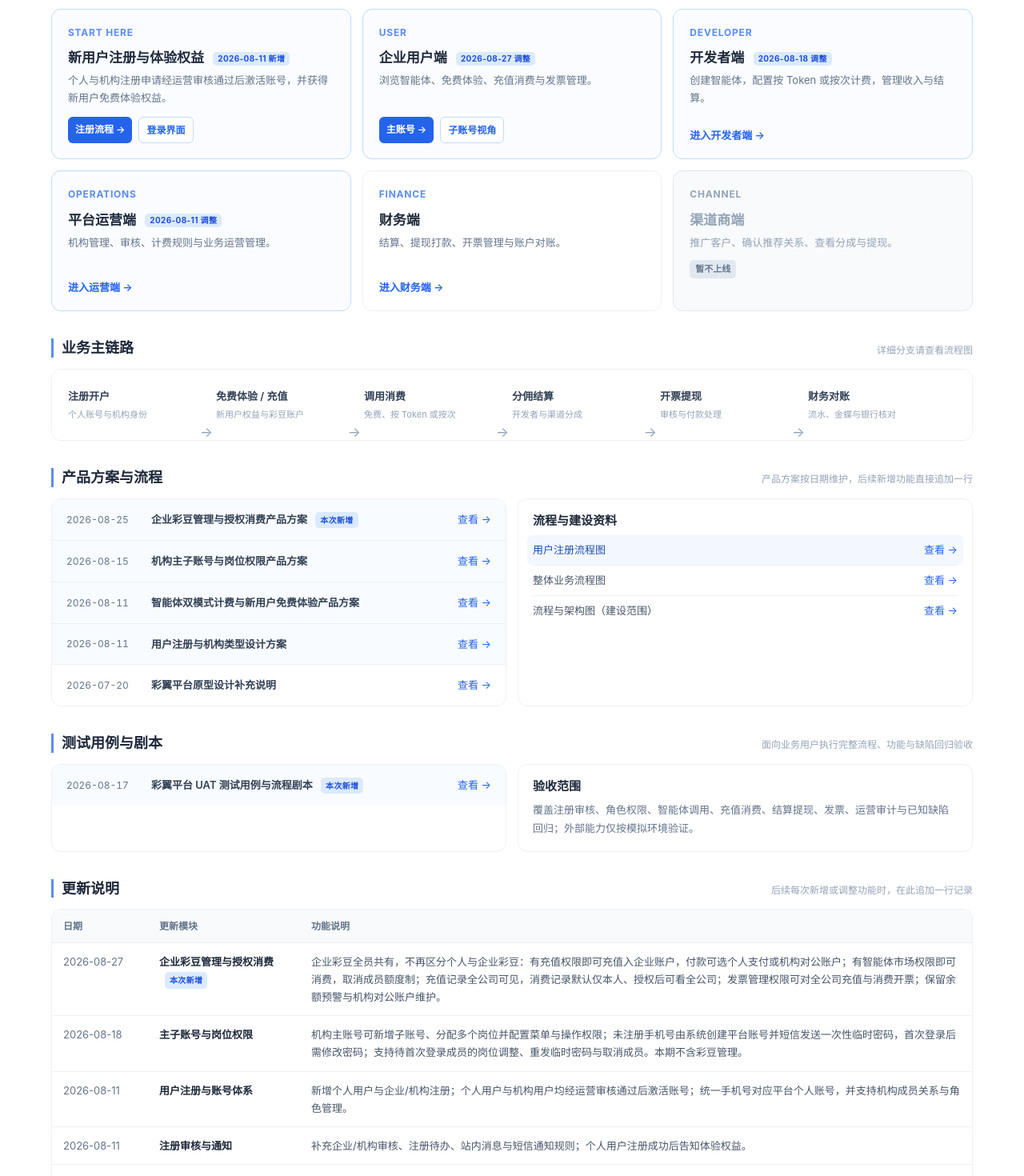
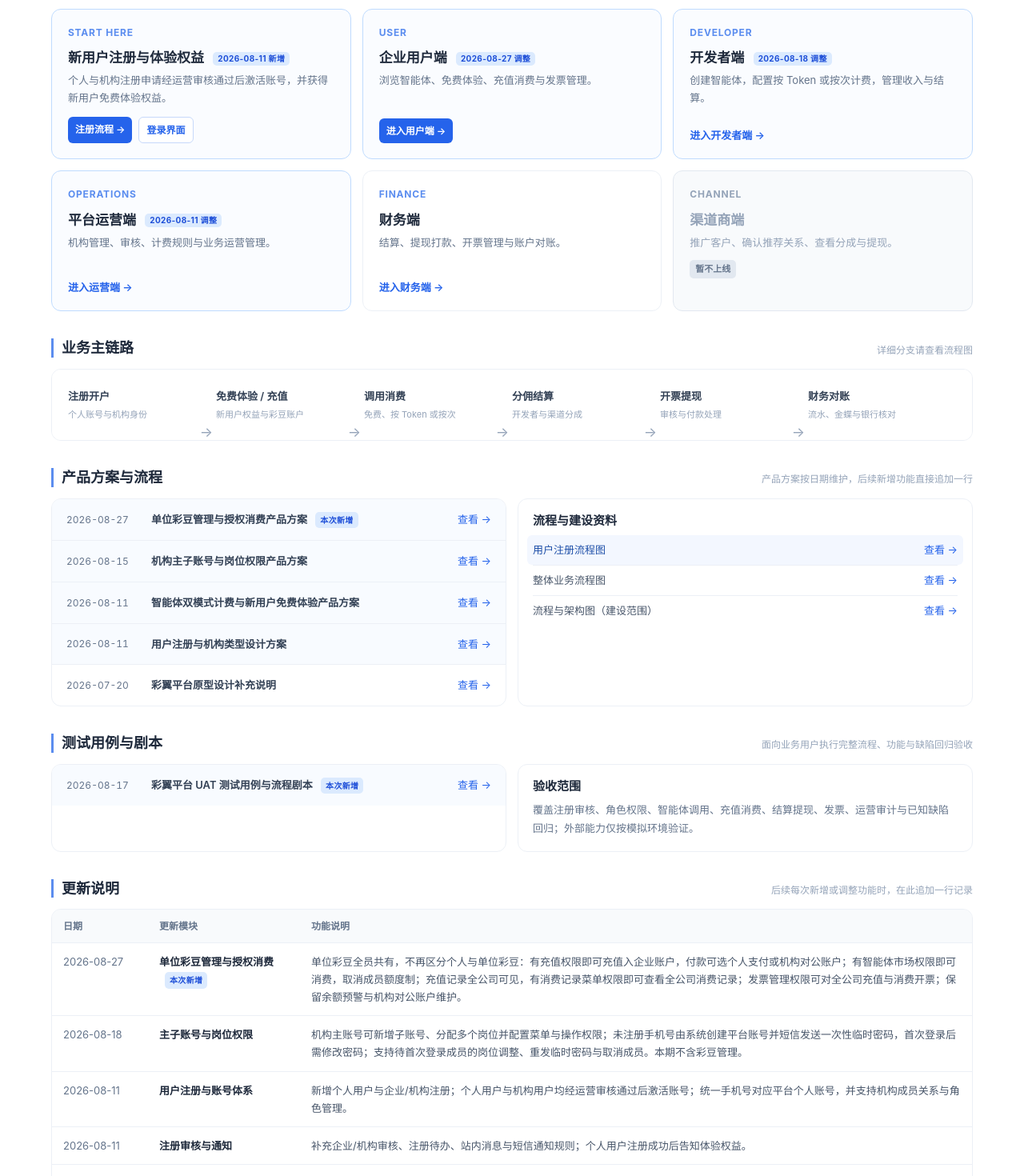
Before and after one commit to 9brgi09f/caiyi-platform-prototype, a plain HTML site: page index.html in a window 1280 px wide. Shown: the part 222-1692 px from the top of the page at 80% size. Drawn offline with Linux system fonts and the light colour scheme.

Commit message:
chore: 更新原型首页入口与方案链接
Co-Authored-By: Claude Opus 5 <noreply@anthropic.com>

```diff
--- a/index.html
+++ b/index.html
@@ -23,7 +23,7 @@
     <div class="hub-heading"><h2>原型界面</h2><p>从一个角色或任务直接进入对应页面</p></div>
     <div class="experience-grid">
       <article class="experience-card featured is-new"><span class="experience-index">START HERE</span><h3>新用户注册与体验权益 <span class="new-tag">2026-08-11 新增</span></h3><p>个人与机构注册申请经运营审核通过后激活账号，并获得新用户免费体验权益。</p><div class="experience-actions"><a href="user/register-select.html" target="_blank">注册流程 →</a><a class="secondary" href="user/login.html" target="_blank">登录界面</a></div></article>
-      <article class="experience-card is-new"><span class="experience-index">USER</span><h3>企业用户端 <span class="new-tag">2026-08-27 调整</span></h3><p>浏览智能体、免费体验、充值消费与发票管理。</p><div class="experience-actions"><a href="user/index.html?role=owner">主账号 →</a><a class="secondary" href="user/index.html?role=member">子账号视角</a></div></article>
+      <article class="experience-card is-new"><span class="experience-index">USER</span><h3>企业用户端 <span class="new-tag">2026-08-27 调整</span></h3><p>浏览智能体、免费体验、充值消费与发票管理。</p><div class="experience-actions"><a href="user/index.html?role=owner">进入用户端 →</a></div></article>
       <a class="experience-card is-new" href="developer/index.html"><span class="experience-index">DEVELOPER</span><h3>开发者端 <span class="new-tag">2026-08-18 调整</span></h3><p>创建智能体，配置按 Token 或按次计费，管理收入与结算。</p><span class="experience-go">进入开发者端 →</span></a>
       <a class="experience-card is-new" href="admin/index.html"><span class="experience-index">OPERATIONS</span><h3>平台运营端 <span class="new-tag">2026-08-11 调整</span></h3><p>机构管理、审核、计费规则与业务运营管理。</p><span class="experience-go">进入运营端 →</span></a>
       <a class="experience-card" href="finance/index.html"><span class="experience-index">FINANCE</span><h3>财务端</h3><p>结算、提现打款、开票管理与账户对账。</p><span class="experience-go">进入财务端 →</span></a>
@@ -40,7 +40,7 @@
     <div class="hub-heading"><h2>产品方案与流程</h2><p>产品方案按日期维护，后续新增功能直接追加一行</p></div>
     <div class="docs-grid">
       <div class="proposal-list">
-        <a href="企业彩豆管理与授权消费产品方案.html" target="_blank" class="is-new"><span class="proposal-date">2026-08-25</span><span class="proposal-name">企业彩豆管理与授权消费产品方案 <span class="new-tag">本次新增</span></span><span class="proposal-arrow">查看 →</span></a>
+        <a href="单位彩豆管理与授权消费产品方案.html" target="_blank" class="is-new"><span class="proposal-date">2026-08-27</span><span class="proposal-name">单位彩豆管理与授权消费产品方案 <span class="new-tag">本次新增</span></span><span class="proposal-arrow">查看 →</span></a>
         <a href="机构主子账号与岗位权限产品方案.html" target="_blank" class="is-new"><span class="proposal-date">2026-08-15</span><span class="proposal-name">机构主子账号与岗位权限产品方案</span><span class="proposal-arrow">查看 →</span></a>
         <a href="智能体双模式计费与新用户免费体验产品方案.html" target="_blank" class="is-new"><span class="proposal-date">2026-08-11</span><span class="proposal-name">智能体双模式计费与新用户免费体验产品方案</span><span class="proposal-arrow">查看 →</span></a>
         <a href="用户注册与机构类型设计方案.html" target="_blank" class="is-new"><span class="proposal-date">2026-08-11</span><span class="proposal-name">用户注册与机构类型设计方案</span><span class="proposal-arrow">查看 →</span></a>
@@ -63,7 +63,7 @@
   <section class="hub-section">
     <div class="hub-heading"><h2>更新说明</h2><p>后续每次新增或调整功能时，在此追加一行记录</p></div>
     <div class="update-table-wrap"><table class="update-table"><thead><tr><th>日期</th><th>更新模块</th><th>功能说明</th></tr></thead><tbody>
-      <tr><td class="update-date">2026-08-27</td><td class="update-module">企业彩豆管理与授权消费 <span class="new-tag">本次新增</span></td><td>企业彩豆全员共有，不再区分个人与企业彩豆：有充值权限即可充值入企业账户，付款可选个人支付或机构对公账户；有智能体市场权限即可消费，取消成员额度制；充值记录全公司可见，消费记录默认仅本人、授权后可看全公司；发票管理权限可对全公司充值与消费开票；保留余额预警与机构对公账户维护。</td></tr>
+      <tr><td class="update-date">2026-08-27</td><td class="update-module">单位彩豆管理与授权消费 <span class="new-tag">本次新增</span></td><td>单位彩豆全员共有，不再区分个人与单位彩豆：有充值权限即可充值入企业账户，付款可选个人支付或机构对公账户；有智能体市场权限即可消费，取消成员额度制；充值记录全公司可见，有消费记录菜单权限即可查看全公司消费记录；发票管理权限可对全公司充值与消费开票；保留余额预警与机构对公账户维护。</td></tr>
       <tr><td class="update-date">2026-08-18</td><td class="update-module">主子账号与岗位权限</td><td>机构主账号可新增子账号、分配多个岗位并配置菜单与操作权限；未注册手机号由系统创建平台账号并短信发送一次性临时密码，首次登录后需修改密码；支持待首次登录成员的岗位调整、重发临时密码与取消成员。本期不含彩豆管理。</td></tr>
       <tr><td class="update-date">2026-08-11</td><td class="update-module">用户注册与账号体系</td><td>新增个人用户与企业/机构注册；个人用户与机构用户均经运营审核通过后激活账号；统一手机号对应平台个人账号，并支持机构成员关系与角色管理。</td></tr>
       <tr><td class="update-date">2026-08-11</td><td class="update-module">注册审核与通知</td><td>补充企业/机构审核、注册待办、站内消息与短信通知规则；个人用户注册成功后告知体验权益。</td></tr>
```
